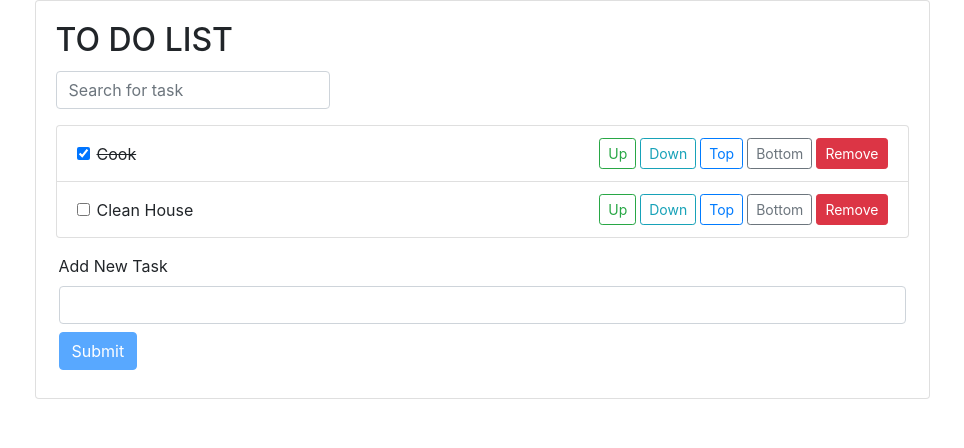
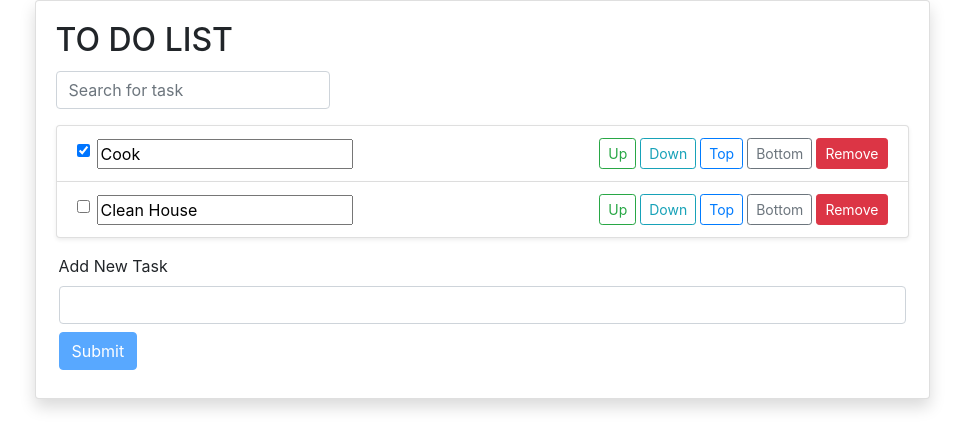
Before and after one commit to hungmuha/ReactTodoCodeTest, a React (Create React App) app: page / in a window 1280 px wide. Shown: the top 448 px of the page, without its empty margins (73-1037 px from the left). Built offline with nearby package versions, Linux system fonts and the light colour scheme.

Commit message:
added functionality to change the task on list

```diff
--- a/src/App.js
+++ b/src/App.js
@@ -68,6 +68,13 @@ const App = () => {
     });
     setTasks(newTaskList);
   };
+  const changeTaskTitle = (event,item) => {
+     item.title = event.target.value;
+     let newTaskList = tasks.map((task) => {
+      return task.taskID === item.taskID ? item : task;
+    });
+    setTasks(newTaskList);
+  }
   const moveUp = item => {
     let itemIndex = tasks.indexOf(item);
     if(itemIndex > 0) {
@@ -98,9 +105,9 @@ const App = () => {
   }
 
   return (
-    <section className="container row justify-content-center">
+    <section className="container row justify-content-center ">
       <div className="col-sm-10">
-        <div className="card">
+        <div className="card shadow">
           <div className="card-body">
             <h2 className="card-title text-uppercase">To Do List</h2>
             <SearchBar
@@ -111,6 +118,7 @@ const App = () => {
               list={searchedTask}
               removeTask={removeTask}
               changeStatus={toggleStatus}
+              changeTaskTitle ={changeTaskTitle}
               moveUp={moveUp}
               moveDown={moveDown}
               moveTop = {moveTop}
--- a/src/components/Item.js
+++ b/src/components/Item.js
@@ -1,11 +1,17 @@
 import React from 'react';
 
-const Item = ({item, removeTask, changeStatus, moveUp, moveDown,moveTop,moveBottom}) => {
+const Item = ({item, removeTask, changeStatus, moveUp, moveDown,moveTop,moveBottom,changeTaskTitle}) => {
     return (
-        <div className="list-group-item d-flex flex-row align-items-center">
+        <div className="list-group-item d-flex flex-row align-items-center shadow-sm">
             <div className="flex-grow-1 form-check">
-                <input className="form-check-input" type="checkbox" id={item.taskID} onChange={()=> changeStatus(item)} checked={item.complete}/>
-                <label className="form-check-label text-capitalize todo-task" htmlFor={item.taskID}>{item.title}</label>
+                <input className="form-check-input" type="checkbox" aria-label="Checkbox for completed task" id={item.taskID} onChange={()=> changeStatus(item)} checked={item.complete}/>
+                <input
+                    className="form-check-label text-capitalize todo-task"
+                    htmlFor={item.taskID}
+                    type="text"
+                    onChange={(e)=> changeTaskTitle(e,item)}
+                    value={item.title}
+                />
             </div>
             <div className="">
                 <button type="button" className="ml-1 btn btn-outline-success btn-sm" onClick={()=> moveUp(item)}>Up</button>
--- a/src/components/TodoList.js
+++ b/src/components/TodoList.js
@@ -1,7 +1,7 @@
 import React from 'react';
 import Item from './Item';
 
-const TodoList = ({list, removeTask, changeStatus, moveUp, moveDown,moveTop,moveBottom}) => {
+const TodoList = ({list, removeTask, changeStatus, moveUp, moveDown,moveTop,moveBottom,changeTaskTitle}) => {
     let displaylist = list.map((item) => {
         return (
             <Item
@@ -13,6 +13,7 @@ const TodoList = ({list, removeTask, changeStatus, moveUp, moveDown,moveTop,move
                 moveDown ={moveDown}
                 moveTop = {moveTop}
                 moveBottom = {moveBottom}
+                changeTaskTitle = {changeTaskTitle}
             />
         )
     });
```
